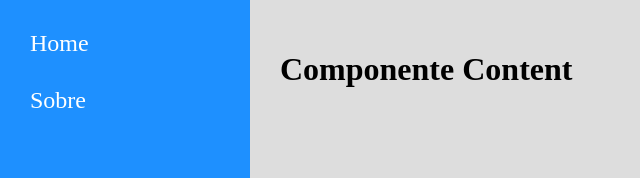
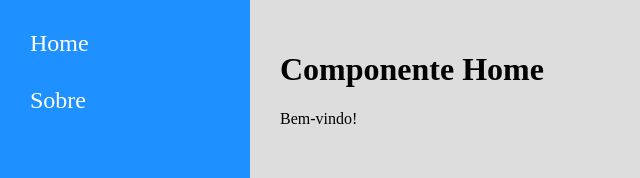
Before and after one commit to erick-patrick-dev/navegacao-react, a React (Vite) app: page / in a window 1280 px wide. Shown: the top 178 px of the page, without its empty margins (0-640 px from the left). Built offline with nearby package versions, Linux system fonts and the light colour scheme.

Commit message:
Navegação simples

```diff
--- a/src/components/layout/Content.jsx
+++ b/src/components/layout/Content.jsx
@@ -1,12 +1,23 @@
 import React from "react";
 import './Content.css'
+import { Routes, Route } from "react-router-dom"; // Importe esses arquivos
+
+import Home from "../../views/examples/Home";
+// import Param from "../../views/examples/Param";
+import About from "../../views/examples/About";
+// import NotFound from "../../views/examples/NotFound";
 
 const Content = props => (
-    <main className="Content">
-        <h1>
-            Componente Content
-        </h1>
-    </main>
-)
+  <main className="Content">
+    {/* Toda essa parte está diferente da do professor, analisem as diferenças */}
+    <Routes>
+      <Route path="/about" element={<About />} />
+      {/* <Route path="/param/:id" element={<Param />} /> */}
+      <Route path="/" exact element={<Home />} />
+      {/* <Route path="*" element={<NotFound />} /> */}
+    </Routes>
+    {/* --------------------------------------------------- */}
+  </main>
+);
 
 export default Content;
--- a/src/components/layout/Menu.jsx
+++ b/src/components/layout/Menu.jsx
@@ -1,15 +1,17 @@
 import React from "react";
 import './Menu.css'
+
+import { Link } from "react-router-dom";
 
 const Menu = props => (
     <aside className="Menu">
         <nav>
             <ul>
                 <li>
-                    <a href="/">Home</a>
+                    <Link to="/">Home</Link>
                 </li>
                 <li>
-                    <a href="/">Sobre</a>
+                    <Link to="/about">Sobre</Link>
                 </li>
             </ul>
         </nav>
--- a/src/views/App.jsx
+++ b/src/views/App.jsx
@@ -1,12 +1,17 @@
 import React from "react";
+import { BrowserRouter } from "react-router-dom";
+
 import './App.css'
+
 import Menu from "../components/layout/Menu.jsx";
 import Content from "../components/layout/Content.jsx";
 
 const App = props => (
     <div className="App">
-        <Menu />
-        <Content />
+        <BrowserRouter>
+            <Menu />
+            <Content />
+        </BrowserRouter>
     </div>
 )
 
```
Also changed, not shown: src/main.jsx (+5 -6 lines).
